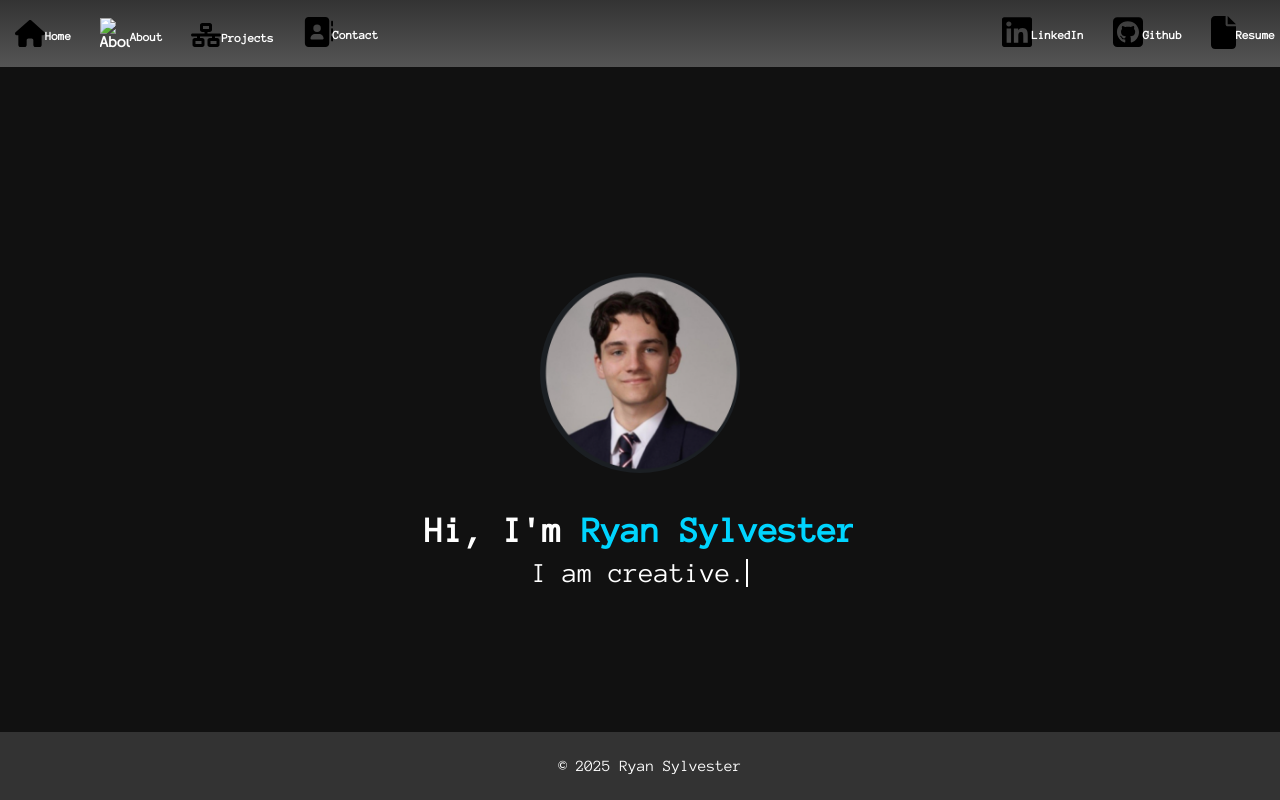
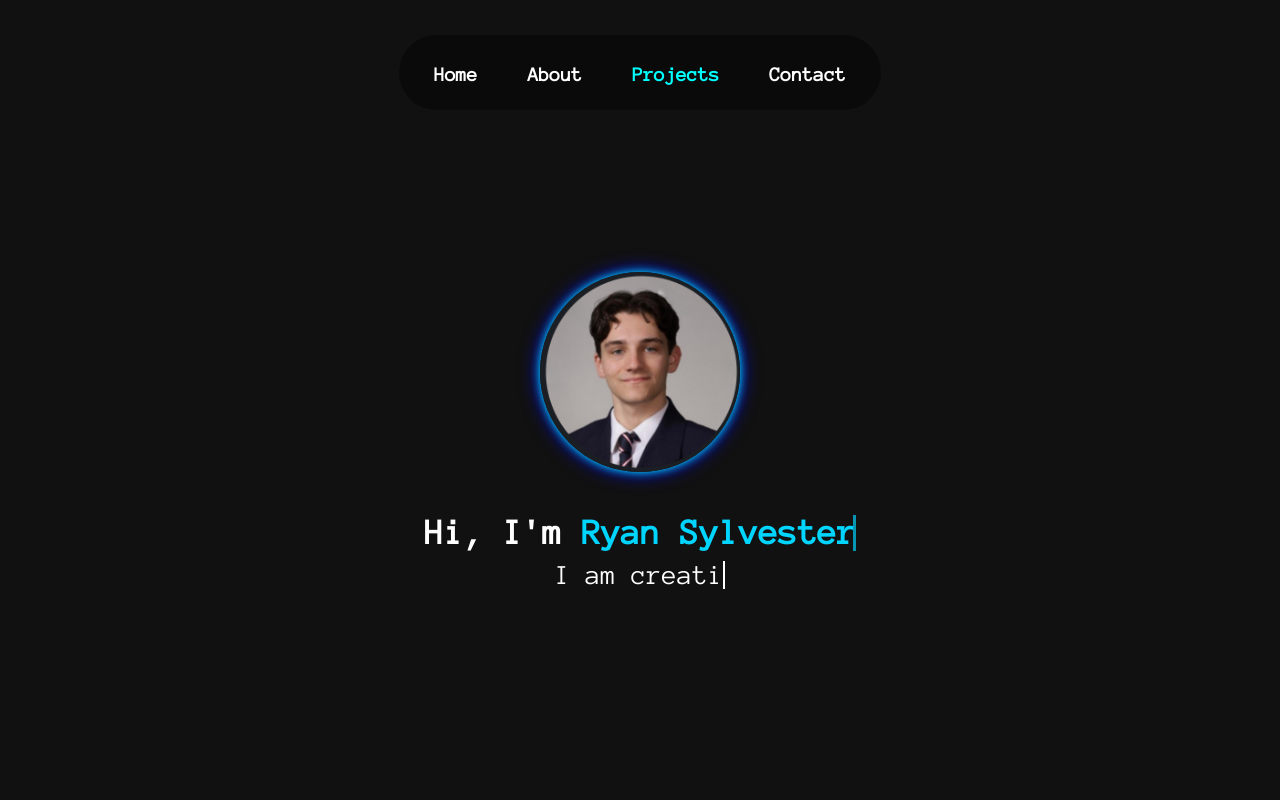
Before and after one commit to rsylvester6144/rsylvester6144.github.io, a plain HTML site: page index.html in a window 1280 px wide. Shown: the top 800 px of the page. Drawn offline with Linux system fonts and the light colour scheme.

Commit message:
New style update.

```diff
--- a/index.html
+++ b/index.html
@@ -1,8 +1,6 @@
 <!DOCTYPE html>
 <html lang="en">
 <head>
-    <meta charset="UTF-8"/>
-    <meta name="viewport" content="width=device-width, initial-scale=1.0" />
     <title>Ryan Sylvester | My Portfolio</title>
     <link rel="stylesheet" href="style.css" />
 </head>
@@ -11,47 +9,28 @@
     <header>
         <nav class="main-nav">
             <a href="#Home">
-                <img src="images/house-solid.svg" alt="Home" width="30">
-                <span>Home</span>
+                <span id="home">Home</span>
             </a>
 
             <a href="#About">
-                <img src="images/address-card-solid.svg" alt="About" width="30">
-                <span>About</span>
+                <span id="about">About</span>
             </a>
 
             <a href="#Projects">
-                <img src="images/network-wired-solid.svg" alt="Projects" width="30">
-                <span>Projects</span>
+                <span id="projects">Projects</span>
             </a>
 
             <a href="#Contact">
-                <img src="images/address-book-solid.svg" alt="Contact" width="30">
-                <span>Contact</span>
-            </a>
-        </nav>
-
-        <nav class="social-nav">
-            <a href="https://www.linkedin.com/in/ryan-sylvester-b7652b26b/" alt="LinkedIn" target="_blank">
-                <img src="images/linkedin-brands.svg" alt="LinkedIn" width="30">
-                <span>LinkedIn</span>
-            </a>
-
-            <a href="https://github.com/rsylvester6144" alt="Github" target="_blank">
-                <img src="images/square-github-brands.svg" alt="Github" width="30">
-                <span>Github</span>
-            </a>
-
-            <a href="file:///C:/Users/rsylv/Downloads/Resume%20(6).pdf" alt="Resume" target="_blank">
-                <img src="images/file-solid.svg" alt="Resume" width="25">
-                <span>Resume</span>
+                <span id="contact">Contact</span>
             </a>
         </nav>
     </header>
 
     <main>
         <section id="Home" class="active">
-            <img src="linkedIn photo.png" alt="Profile Pic" class="profile-pic"/>
+            <div class="img-wrapper">
+                <img src="linkedIn photo.png" alt="Profile Pic" class="profile-pic"/>
+            </div>
             <h2>Hi, I'm <span class="typing">Ryan Sylvester</span></h2>
             <a href="" class="typewrite" data-period="2000" data-type='[ "I am creative.", "I am passionate.", "I am a developer.", "I love to learn.", "I am Batman..." ]'>
                 <span class="wrap"></span>
--- a/script.js
+++ b/script.js
@@ -74,3 +74,33 @@ TxtType.prototype.tick = function() {
 window.onload = function() {
     // This is now delayed by 2 seconds, so it will not run immediately
 };
+
+
+document.addEventListener("DOMContentLoaded", () => {
+    const sections = document.querySelectorAll('section');
+    const navLinks = document.querySelectorAll('.main-nav a');
+
+    function highlightCurrentSection() {
+        let currentSectionId = sections[0].id; // default to first section
+
+        sections.forEach(section => {
+            const rect = section.getBoundingClientRect();
+            if (rect.top <= window.innerHeight / 2 && rect.bottom >= window.innerHeight / 2) {
+                currentSectionId = section.id;
+            }
+        });
+
+        navLinks.forEach(link => {
+            link.classList.remove('active');
+            if (link.getAttribute('href') === '#' + currentSectionId) {
+                link.classList.add('active');
+            }
+        });
+    }
+
+    window.addEventListener('scroll', highlightCurrentSection);
+    window.addEventListener('resize', highlightCurrentSection);
+
+    // Initial highlight on page load
+    highlightCurrentSection();
+});
--- a/style.css
+++ b/style.css
@@ -74,6 +74,7 @@ main {
     border-radius: 50%;
     object-fit: cover;
     margin: 20px auto;
+    box-shadow: #0ff 0px 0px 10px, #00f 0px 0px 20px;
 }
 
 .typewrite{
@@ -83,23 +84,27 @@ main {
 }
 
 header {
-    background: linear-gradient(180deg, #333333, #555555);
-    color: white;
-    padding: 10px;
-    text-align: center;
+    background-color: rgba(0, 0, 0, 0.4); /* semi-transparent black background */
+    color: white;                        /* text remains fully white */
+    padding: 15px;
+    border-radius: 99999px;
     position: fixed;
-    top: 0;
-    width: 100%;
-    z-index: 1000;
+    top: 35px;
+    left: 50%;                           /* center horizontally */
+    transform: translateX(-50%);         /* perfect centering */
     display: flex;
-    justify-content: space-between;
+    justify-content: center;             /* center content inside header */
+    z-index: 1000;                        /* ensure header stays on top */
+}
+.main-nav {
+    display: flex;
+    justify-content: center;
     align-items: center;
-    padding: 15px;
-
+    gap: 50px;
+    padding: 10px 20px 10px 20px;
 }
 
 footer {
-    position: fixed;
     bottom: 0;
     width: 100%;
     text-align: center;
@@ -108,19 +113,42 @@ footer {
     color: white;
 }
 
+
 nav a {
     display: inline-flex;
     align-items: center;
     text-decoration: none;
     color: white;
     font-weight: bold;
-    margin-right: 20px;
+    font-size: 26px;
+    color: white;
+    font-weight: bold;
+    gap: 25px;
+    font-family: 'Anonymous Pro', monospace;
 }
 
 nav a span {
     margin-top: 5px;
-    font-size: 12px;
+    font-size: 20px;
+    color: white !important;
+    font-weight: bold;
+    font-family: 'Anonymous Pro', monospace;
 }
+
+nav a span:hover {
+    color:#0ff !important;
+    transform: scale(1.2);
+    transition: all 0.2s ease;
+}
+
+nav a span:active{
+    color: #0ff !important;
+}
+
+nav a.active span {
+    color: #0ff !important;
+}
+
 
 section {
     display: flex;
@@ -153,16 +181,12 @@ section#Contact {
 
 @media screen and (max-width: 768px) {
     header {
+        width: 90%;                       /* scale down on smaller screens */
         padding: 10px;
     }
 
     nav {
-        display: flex;
-        flex-direction: column;
-        align-items: flex-start;
-    }
-
-    section {
-        padding: 15px;
+        flex-wrap: wrap;                   /* wrap nav links if needed */
+        justify-content: center;
     }
 }
```
